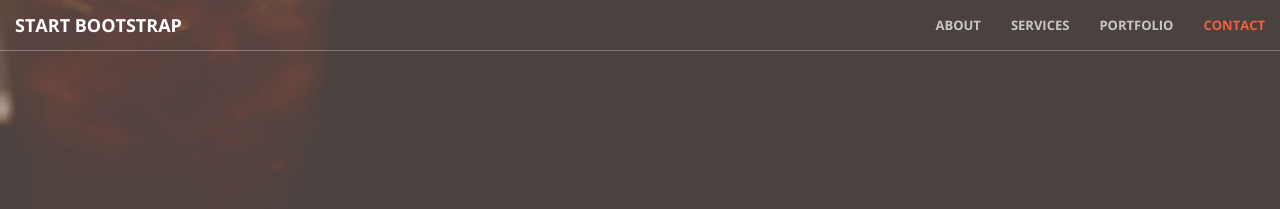
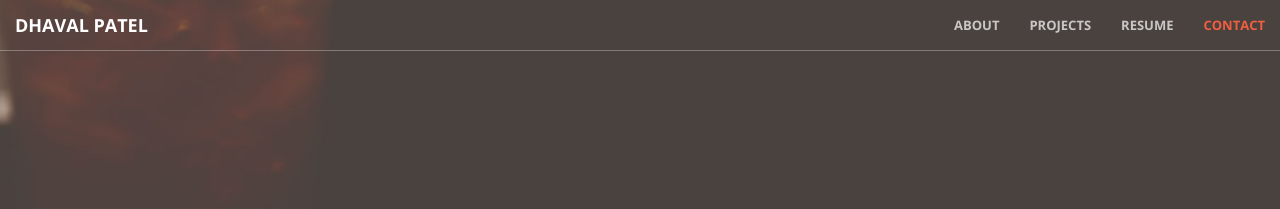
Before and after one commit to DhavalPatel511/portfolio, a Jekyll site: the page built from index.html, in a window 1280 px wide. Shown: the top 209 px of the page. Built offline with Jekyll 4.4.1, drawn with Linux system fonts in a browser that asks for light colours.

Commit message:
Update nav.html

```diff
--- a/_includes/nav.html
+++ b/_includes/nav.html
@@ -8,7 +8,7 @@
                 <span class="icon-bar"></span>
                 <span class="icon-bar"></span>
             </button>
-            <a class="navbar-brand page-scroll" href="#page-top">Start Bootstrap</a>
+            <a class="navbar-brand page-scroll" href="#page-top">DHAVAL PATEL</a>
         </div>
 
         <!-- Collect the nav links, forms, and other content for toggling -->
@@ -18,10 +18,10 @@
                     <a class="page-scroll" href="#about">About</a>
                 </li>
                 <li>
-                    <a class="page-scroll" href="#services">Services</a>
+                    <a class="page-scroll" href="#services">Projects</a>
                 </li>
                 <li>
-                    <a class="page-scroll" href="#portfolio">Portfolio</a>
+                    <a class="page-scroll" href="#portfolio">Resume</a>
                 </li>
                 <li>
                     <a class="page-scroll" href="#contact">Contact</a>
```
